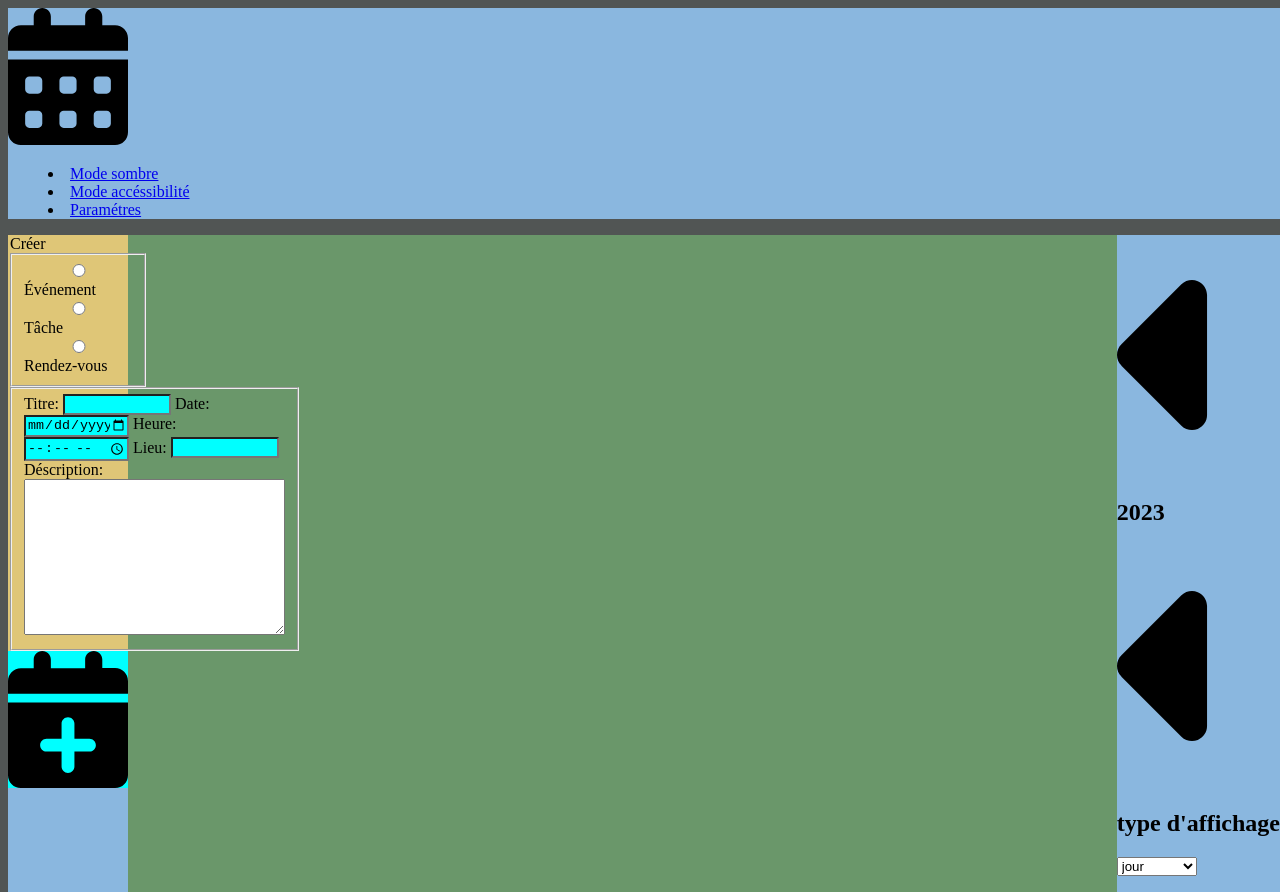
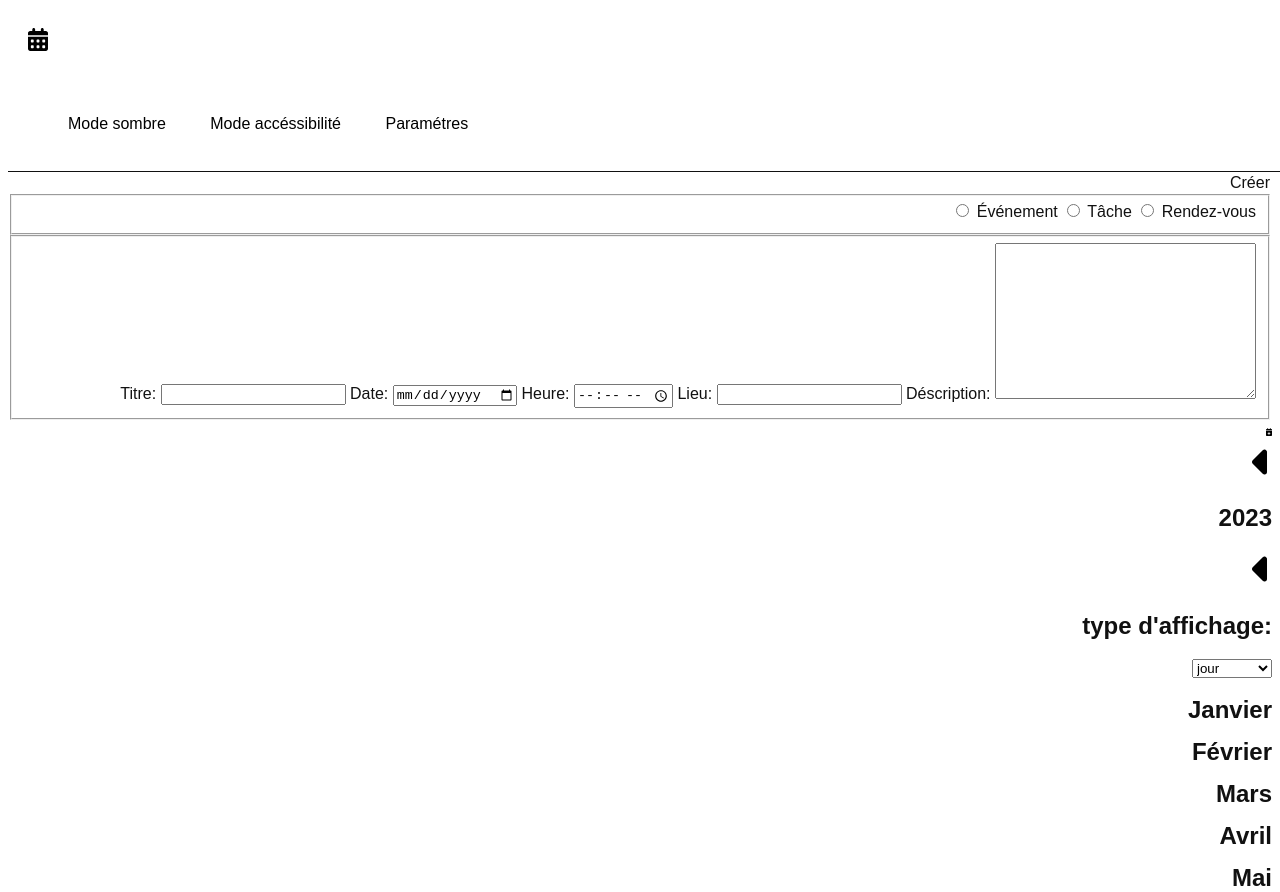
Before and after one commit to wakelamjordan/cmfp, a plain HTML site: page agenda/calendar/2023/containeur.html in a window 1280 px wide. Shown: the top 892 px of the page. Drawn offline with Linux system fonts and the light colour scheme.

Commit message:
avancé sur agenda

```diff
--- /dev/null
+++ b/agenda/reset.css
@@ -0,0 +1,48 @@
+/* http://meyerweb.com/eric/tools/css/reset/
+   v2.0 | 20110126
+   License: none (public domain)
+*/
+
+html, body, div, span, applet, object, iframe,
+h1, h2, h3, h4, h5, h6, p, blockquote, pre,
+a, abbr, acronym, address, big, cite, code,
+del, dfn, em, img, ins, kbd, q, s, samp,
+small, strike, strong, sub, sup, tt, var,
+b, u, i, center,
+dl, dt, dd, ol, ul, li,
+fieldset, form, label, legend,
+table, caption, tbody, tfoot, thead, tr, th, td,
+article, aside, canvas, details, embed,
+figure, figcaption, footer, header, hgroup,
+menu, nav, output, ruby, section, summary,
+time, mark, audio, video {
+	margin: 0;
+	padding: 0;
+	border: 0;
+	font-size: 100%;
+	font: inherit;
+	vertical-align: baseline;
+}
+/* HTML5 display-role reset for older browsers */
+article, aside, details, figcaption, figure,
+footer, header, hgroup, menu, nav, section {
+	display: block;
+}
+body {
+	line-height: 1;
+}
+ol, ul {
+	list-style: none;
+}
+blockquote, q {
+	quotes: none;
+}
+blockquote:before, blockquote:after,
+q:before, q:after {
+	content: '';
+	content: none;
+}
+table {
+	border-collapse: collapse;
+	border-spacing: 0;
+}
--- a/agenda/style.css
+++ b/agenda/style.css
@@ -1,69 +1,99 @@
-img, .create{
-    width:120px;
+
+:root{
+    --hoverbglien:rgb(64, 94, 62);
+    --hovercollien:#fff;
+
+    --hoverbgsub:var(--hovercollien);
+    --hovercolsub:var(--hoverbglien);
 }
 
-/* ---------grand container------------ */
+*{
+    box-sizing: border-box;
+    list-style: none;
+}
+
+a{
+    text-decoration: none;
+    color:black;
+}
 
 body{
-    background-color:rgb(81, 85, 84);
-    height:100vh;
-    width:100vw;
+    color:#111;
+    font-family: Arial, Helvetica, sans-serif;
+    line-height: 22px;;
 }
 
-header,footer{
-    background-color:rgb(138, 183, 223);
+img{
+    width:20px;
 }
 
-main{
-    background-color:rgb(106, 151, 106);
+#logo{
+    margin:20px;
 }
 
-/* ------------main containeur------------- */
-
-main{
-    display:flex;
-    justify-content:space-between;
-
-    width:100%;
+#logo img{
+    width:15vw;
 }
 
-/* --------------contenan de main-------------- */
+    /* ------header----- */
+    header{
+        border-bottom:1px solid #111;
+        width:100vw;
+    }
 
-aside{
-    background-color:rgb(138, 183, 223);
+    #menu{
+        display:flex;
+        justify-content:space-between;
+    }
 
-    /* width:500px; */
+    nav li{
+        display:inline-block;
+        vertical-align:top;
+        position:relative;
+    }
 
-    /* width:fit-content; */
-}
+    nav li:hover{
+        background-color: var(--hoverbglien);
+        color: var(--hovercollien);
+    }
 
-section{
-    background-color:rgb(138, 183, 223);
-}
+    nav li:hover .sub{
+        display:block;
+        position: absolute;
+    }
 
-/* --------------contenant de aside-------------- */
+    .sub li a:hover{
+        background-color: var(--hoverbgsub);
+        color: var(--hovercolsub);
+    }
 
-.formulaire{
-    background-color:rgb(216, 109, 67);
+    .sub li a{
+        background-color: var(--hoverbglien);
+        color: var(--hovercollien);
+        width:200px;
+    }
 
-    width:100%;
-}
+    .sub{
+        display:none;
+        /* width:200px; */
+    }
 
-form{
-    background-color:rgb(223, 198, 119);
-    /* width: 500px; */
+    nav li a, span{
+        display:block;
+        padding:20px;
+    }
 
-    display:flex;
+    .droite li, .droite span{
+        text-align: right;
+        /* width:-200px; */
+    }
 
-    flex-direction:column;
-}
+    main ul{
+        background-color: #ec6e6e;
+        display:inline-block;
+        width:500px;
+    }
 
-fieldset{
-    /* display:flex; */
-    /* flex-direction:column; */
-}
-
-input{
-    width:100px;
-    background-color:aqua;
-}
+    main{
+        text-align: right;
+    }
```
Also changed, not shown: agenda/base.html (added, +69 -0 lines), agenda/calendar/save.html (added, +13 -0 lines), agenda/nav bar/index.html (added, +41 -0 lines), agenda/nav bar/style.css (added, +19 -0 lines).
